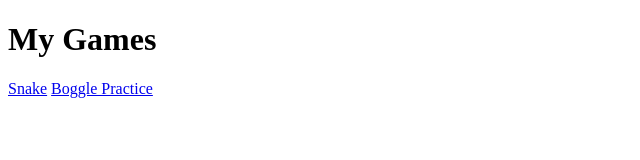
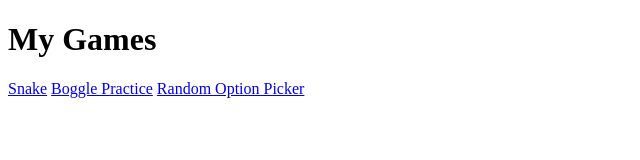
Before and after one commit to Bdavis49382/Javascript-Games, a plain HTML site: page index.html in a window 1280 px wide. Shown: the whole page, without its empty margins (0-640 px from the left). Drawn offline with Linux system fonts and the light colour scheme.

Commit message:
added link to option picker

```diff
--- a/index.html
+++ b/index.html
@@ -11,6 +11,7 @@
     <div>
         <a href="./SnakeGame/">Snake</a>
         <a href="./BoggleGame/">Boggle Practice</a>
+        <a href="./OptionPicker/">Random Option Picker</a>
 
     </div>
 </body>
```
Also changed, not shown: OptionPicker/index.html (+1 -0 lines).
